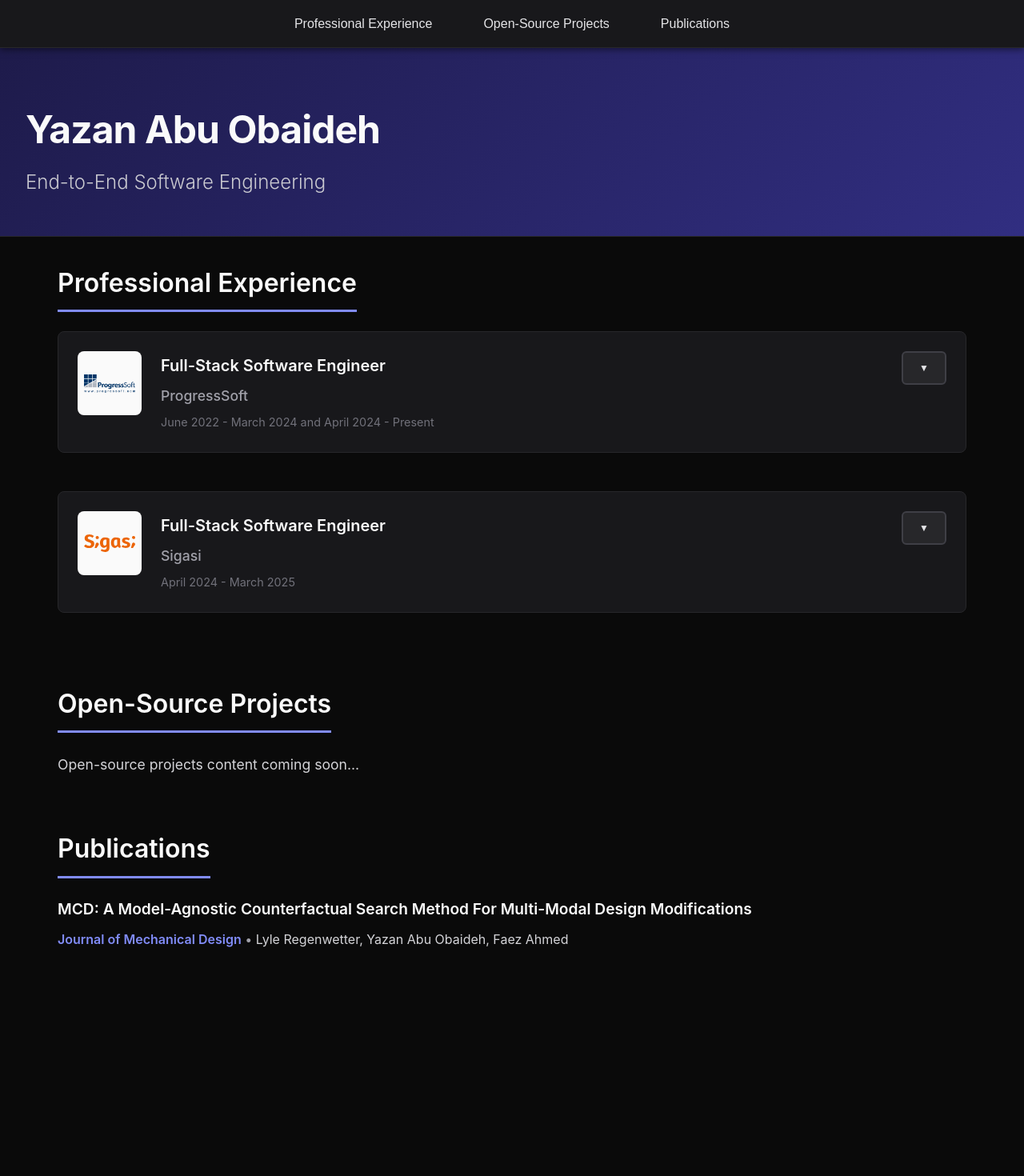
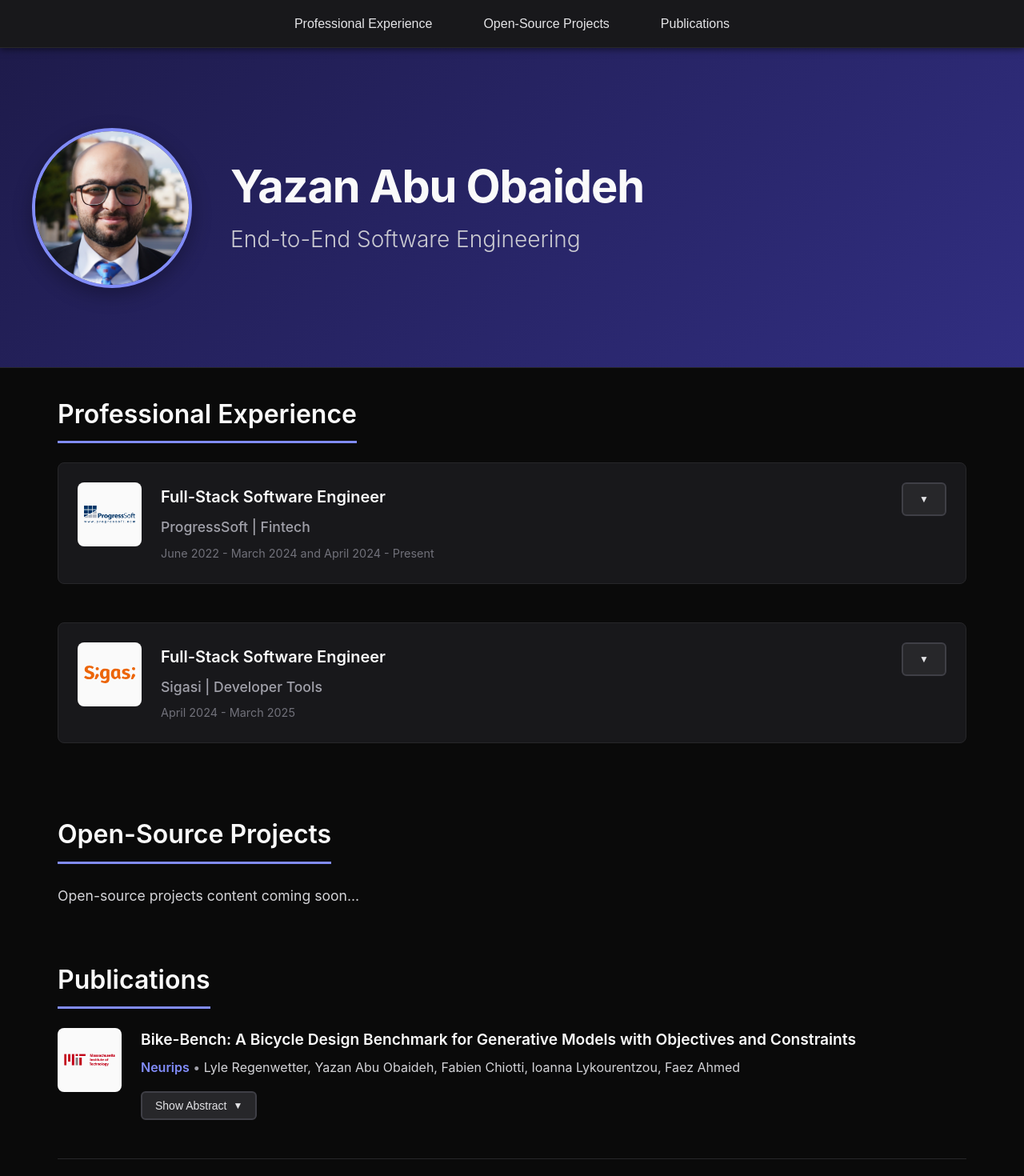
Before and after one commit to yazan-abu-obaideh/modern-portfolio, a React (Create React App) app: page / in a window 1280 px wide. Shown: the top 1470 px of the page at 80% size. Before the commit the page ends 1418 px from the top, so only its background shows below. Built offline with nearby package versions, Linux system fonts and the light colour scheme.

Commit message:
publications and header

```diff
--- a/src/components/Header.css
+++ b/src/components/Header.css
@@ -1,37 +1,76 @@
 .header {
-  text-align: left;
-  padding: 4rem 2rem 3rem;
+  padding: 5rem 2rem;
   background: linear-gradient(135deg, #1e1b4b 0%, #312e81 100%);
   color: #f4f4f5;
   margin-top: 60px; /* Account for fixed nav */
   border-bottom: 1px solid #27272a;
+  min-height: 400px;
+  display: flex;
+  align-items: center;
+}
+
+.header__container {
+  max-width: 1200px;
+  margin: 0 auto;
+  width: 100%;
+  display: flex;
+  align-items: center;
+  gap: 3rem;
+}
+
+.header__image {
+  width: 200px;
+  height: 200px;
+  border-radius: 50%;
+  object-fit: cover;
+  border: 4px solid #818cf8;
+  box-shadow: 0 8px 24px rgba(0, 0, 0, 0.3);
+  flex-shrink: 0;
+}
+
+.header__content {
+  flex: 1;
 }
 
 .header__name {
-  font-size: 3rem;
+  font-size: 3.5rem;
   font-weight: 700;
-  margin-bottom: 0.5rem;
+  margin-bottom: 0.75rem;
   letter-spacing: -0.02em;
   color: #fafafa;
+  line-height: 1.2;
 }
 
 .header__title {
-  font-size: 1.5rem;
+  font-size: 1.75rem;
   font-weight: 300;
   color: #d4d4d8;
   opacity: 0.95;
+  line-height: 1.4;
 }
 
 @media (max-width: 768px) {
   .header {
-    padding: 3rem 1.5rem 2rem;
+    padding: 3rem 1.5rem;
+    min-height: auto;
+  }
+
+  .header__container {
+    flex-direction: column;
+    gap: 2rem;
+    text-align: center;
+  }
+
+  .header__image {
+    width: 150px;
+    height: 150px;
   }
 
   .header__name {
-    font-size: 2rem;
+    font-size: 2.25rem;
   }
 
   .header__title {
-    font-size: 1.2rem;
+    font-size: 1.25rem;
   }
 }
--- a/src/components/Header.tsx
+++ b/src/components/Header.tsx
@@ -1,11 +1,21 @@
 import React from "react";
+import { personalInfo } from "../data";
 import "./Header.css";
 
 const Header: React.FC = () => {
   return (
     <header className="header" role="banner">
-      <h1 className="header__name">Yazan Abu Obaideh</h1>
-      <p className="header__title">End-to-End Software Engineering</p>
+      <div className="header__container">
+        <img
+          src={personalInfo.profileImage}
+          alt={`${personalInfo.name} profile`}
+          className="header__image"
+        />
+        <div className="header__content">
+          <h1 className="header__name">{personalInfo.name}</h1>
+          <p className="header__title">{personalInfo.jobTitle}</p>
+        </div>
+      </div>
     </header>
   );
 };
--- a/src/components/PublicationsList.css
+++ b/src/components/PublicationsList.css
@@ -1,13 +1,199 @@
 .publications-list {
-  min-height: 200px;
+  display: flex;
+  flex-direction: column;
+  gap: 2rem;
 }
 
-.publications-list__placeholder {
-  color: #71717a;
-  font-style: italic;
-  padding: 2rem;
-  text-align: center;
+.publication {
+  padding-bottom: 2rem;
+  border-bottom: 1px solid #27272a;
+}
+
+.publication:last-child {
+  border-bottom: none;
+  padding-bottom: 0;
+}
+
+.publication__header {
+  display: flex;
+  gap: 1.5rem;
+  align-items: flex-start;
+  margin-bottom: 1rem;
+}
+
+.publication__logo {
+  width: 80px;
+  height: 80px;
+  object-fit: contain;
+  flex-shrink: 0;
+  border-radius: 8px;
+  background-color: #fafafa;
+  padding: 0.5rem;
+}
+
+.publication__main {
+  flex: 1;
+}
+
+.publication__title {
+  font-size: 1.2rem;
+  font-weight: 600;
+  color: #fafafa;
+  margin-bottom: 0.5rem;
+  line-height: 1.5;
+}
+
+.publication__affiliation {
+  font-size: 1rem;
+  font-weight: 500;
+  color: #818cf8;
+  margin-bottom: 0.5rem;
+}
+
+.publication__metadata {
+  font-size: 1rem;
+  color: #a1a1aa;
+  line-height: 1.6;
+  margin-bottom: 1rem;
+}
+
+.publication__journal {
+  color: #818cf8;
+  text-decoration: none;
+  font-weight: 600;
+  border-bottom: 2px solid transparent;
+  transition: all 0.2s ease;
+  padding-bottom: 2px;
+}
+
+.publication__journal:hover,
+.publication__journal:focus {
+  color: #a5b4fc;
+  border-bottom-color: #a5b4fc;
+  outline: none;
+}
+
+.publication__journal:focus-visible {
+  outline: 2px solid #818cf8;
+  outline-offset: 2px;
+  border-radius: 2px;
+}
+
+.publication__authors {
+  color: #d4d4d8;
+}
+
+.publication__toggle {
+  background-color: #27272a;
+  border: 2px solid #3f3f46;
+  cursor: pointer;
+  padding: 0.5rem 1rem;
+  color: #e4e4e7;
+  transition: all 0.2s ease;
+  border-radius: 6px;
+  font-size: 0.875rem;
+  font-weight: 500;
+  display: inline-flex;
+  align-items: center;
+  gap: 0.5rem;
+}
+
+.publication__toggle:hover,
+.publication__toggle:focus {
+  background-color: #818cf8;
+  border-color: #818cf8;
+  color: #fafafa;
+  outline: none;
+}
+
+.publication__toggle:focus-visible {
+  outline: 2px solid #818cf8;
+  outline-offset: 2px;
+}
+
+.publication__toggle-text {
+  font-weight: 500;
+}
+
+.publication__toggle-icon {
+  display: inline-block;
+  transition: transform 0.3s ease;
+  font-size: 0.75rem;
+}
+
+.publication__toggle-icon--expanded {
+  transform: rotate(180deg);
+}
+
+.publication__abstract {
+  margin-top: 1.5rem;
+  margin-left: calc(80px + 1.5rem); /* Align with main content */
+  padding: 1.5rem;
   background-color: #18181b;
-  border: 1px dashed #27272a;
-  border-radius: 8px;
+  border-left: 3px solid #818cf8;
+  border-radius: 4px;
+  animation: slideDown 0.3s ease;
 }
+
+@keyframes slideDown {
+  from {
+    opacity: 0;
+    transform: translateY(-10px);
+  }
+  to {
+    opacity: 1;
+    transform: translateY(0);
+  }
+}
+
+.publication__abstract-heading {
+  font-size: 0.875rem;
+  font-weight: 600;
+  color: #818cf8;
+  text-transform: uppercase;
+  letter-spacing: 0.05em;
+  margin-bottom: 0.75rem;
+}
+
+.publication__abstract-text {
+  color: #d4d4d8;
+  line-height: 1.7;
+  font-size: 0.95rem;
+}
+
+@media (max-width: 768px) {
+  .publications-list {
+    gap: 1.5rem;
+  }
+
+  .publication {
+    padding-bottom: 1.5rem;
+  }
+
+  .publication__header {
+    gap: 1rem;
+  }
+
+  .publication__logo {
+    width: 64px;
+    height: 64px;
+  }
+
+  .publication__title {
+    font-size: 1.1rem;
+  }
+
+  .publication__metadata {
+    font-size: 0.95rem;
+  }
+
+  .publication__toggle {
+    width: 100%;
+    justify-content: center;
+  }
+
+  .publication__abstract {
+    margin-left: 0;
+    padding: 1rem;
+  }
+}
--- a/src/components/PublicationsList.tsx
+++ b/src/components/PublicationsList.tsx
@@ -1,22 +1,46 @@
-import React from "react";
+import React, { useState } from "react";
+import { publications } from "../data";
 import "./PublicationsList.css";
-import { publications } from "../data";
 
 interface Publication {
   title: string;
   journal: string;
   journalUrl: string;
   authors: string;
+  abstract: string;
+  logo: string;
+  logoAlt: string;
+  affiliation: string;
 }
 
-export const PublicationsList: React.FC = () => {
-  // TODO: Replace with your actual publication data
-
+const PublicationsList: React.FC = () => {
   return (
     <div className="publications-list">
       {publications.map((publication, index) => (
-        <article key={index} className="publication">
+        <PublicationItem key={index} publication={publication} />
+      ))}
+    </div>
+  );
+};
+
+interface PublicationItemProps {
+  publication: Publication;
+}
+
+const PublicationItem: React.FC<PublicationItemProps> = ({ publication }) => {
+  const [isExpanded, setIsExpanded] = useState(false);
+
+  return (
+    <article className="publication">
+      <div className="publication__header">
+        <img
+          src={publication.logo}
+          alt={publication.logoAlt}
+          className="publication__logo"
+        />
+        <div className="publication__main">
           <h3 className="publication__title">{publication.title}</h3>
+          <p className="publication__affiliation">{publication.affiliation}</p>
           <p className="publication__metadata">
             <a
               href={publication.journalUrl}
@@ -29,9 +53,34 @@ export const PublicationsList: React.FC = () => {
             {" • "}
             <span className="publication__authors">{publication.authors}</span>
           </p>
-        </article>
-      ))}
-    </div>
+
+          <button
+            className="publication__toggle"
+            onClick={() => setIsExpanded(!isExpanded)}
+            aria-expanded={isExpanded}
+            aria-label={isExpanded ? "Hide abstract" : "Show abstract"}
+          >
+            <span className="publication__toggle-text">
+              {isExpanded ? "Hide Abstract" : "Show Abstract"}
+            </span>
+            <span
+              className={`publication__toggle-icon ${
+                isExpanded ? "publication__toggle-icon--expanded" : ""
+              }`}
+            >
+              ▼
+            </span>
+          </button>
+        </div>
+      </div>
+
+      {isExpanded && (
+        <div className="publication__abstract">
+          <h4 className="publication__abstract-heading">Abstract</h4>
+          <p className="publication__abstract-text">{publication.abstract}</p>
+        </div>
+      )}
+    </article>
   );
 };
 
--- a/src/data.ts
+++ b/src/data.ts
@@ -1,10 +1,56 @@
+export const personalInfo = {
+  name: "Yazan Abu Obaideh",
+  jobTitle: "End-to-End Software Engineering",
+  profileImage: "/prof_with_bg.png",
+};
+
 export const publications = [
+  {
+    title:
+      "Bike-Bench: A Bicycle Design Benchmark for Generative Models with Objectives and Constraints",
+    journal: "Neurips",
+    abstract: "",
+    logoAlt: "MIT",
+    logo: "/MIT-Logo.png",
+    affiliation: "",
+    journalUrl: "https://neurips.cc/virtual/2025/loc/san-diego/poster/121392",
+    authors:
+      "Lyle Regenwetter, Yazan Abu Obaideh, Fabien Chiotti, Ioanna Lykourentzou, Faez Ahmed",
+  },
   {
     title:
       "MCD: A Model-Agnostic Counterfactual Search Method For Multi-Modal Design Modifications",
     journal: "Journal of Mechanical Design",
+    abstract: "",
+    logoAlt: "MIT",
+    logo: "/MIT-Logo.png",
+    affiliation: "",
     journalUrl:
       "https://asmedigitalcollection.asme.org/mechanicaldesign/article-abstract/147/2/021401/1201552/Multi-Objective-Counterfactuals-for-Design-A-Model",
+    authors: "Lyle Regenwetter, Yazan Abu Obaideh, Faez Ahmed",
+  },
+  {
+    title:
+      "BIKED++: A Multimodal Dataset of 1.4 Million Bicycle Image and Parametric CAD Designs",
+    journal: "Arxiv",
+    abstract: "",
+    logoAlt: "MIT",
+    logo: "/MIT-Logo.png",
+    affiliation: "",
+    journalUrl: "https://arxiv.org/abs/2402.05301",
+    authors:
+      "Lyle Regenwetter, Yazan Abu Obaideh, Amin Heyrani Nobari, Faez Ahmed",
+  },
+  {
+    title:
+      "Counterfactuals For Design: A Model-Agnostic Method for Design Recommendations",
+    journal: "IDETC-CIE",
+    abstract: "",
+    logoAlt: "MIT",
+    logo: "/MIT-Logo.png",
+    affiliation: "",
+    journalUrl:
+      "https://asmedigitalcollection.asme.org/IDETC-CIE/proceedings-abstract/IDETC-CIE2023/87301/1170462",
     authors: "Lyle Regenwetter, Yazan Abu Obaideh, Faez Ahmed",
   },
 ];
@@ -14,7 +60,7 @@ export const experiences = [
     logo: "/progressoft-logo.png",
     logoAlt: "ProgressSoft Logo",
     position: "Full-Stack Software Engineer",
-    company: "ProgressSoft",
+    company: "ProgressSoft | Fintech",
     duration: "June 2022 - March 2024 and April 2024 - Present",
     details: [
       "Led development of core platform features serving 1M+ users",
@@ -26,7 +72,7 @@ export const experiences = [
     logo: "/logo-solid-sigasi-orange.svg",
     logoAlt: "Sigasi Logo",
     position: "Full-Stack Software Engineer",
-    company: "Sigasi",
+    company: "Sigasi | Developer Tools",
     duration: "April 2024 - March 2025",
     details: [
       "Led development of core platform features serving 1M+ users",
```
Also changed, not shown: public/MIT-Logo.png (added).
